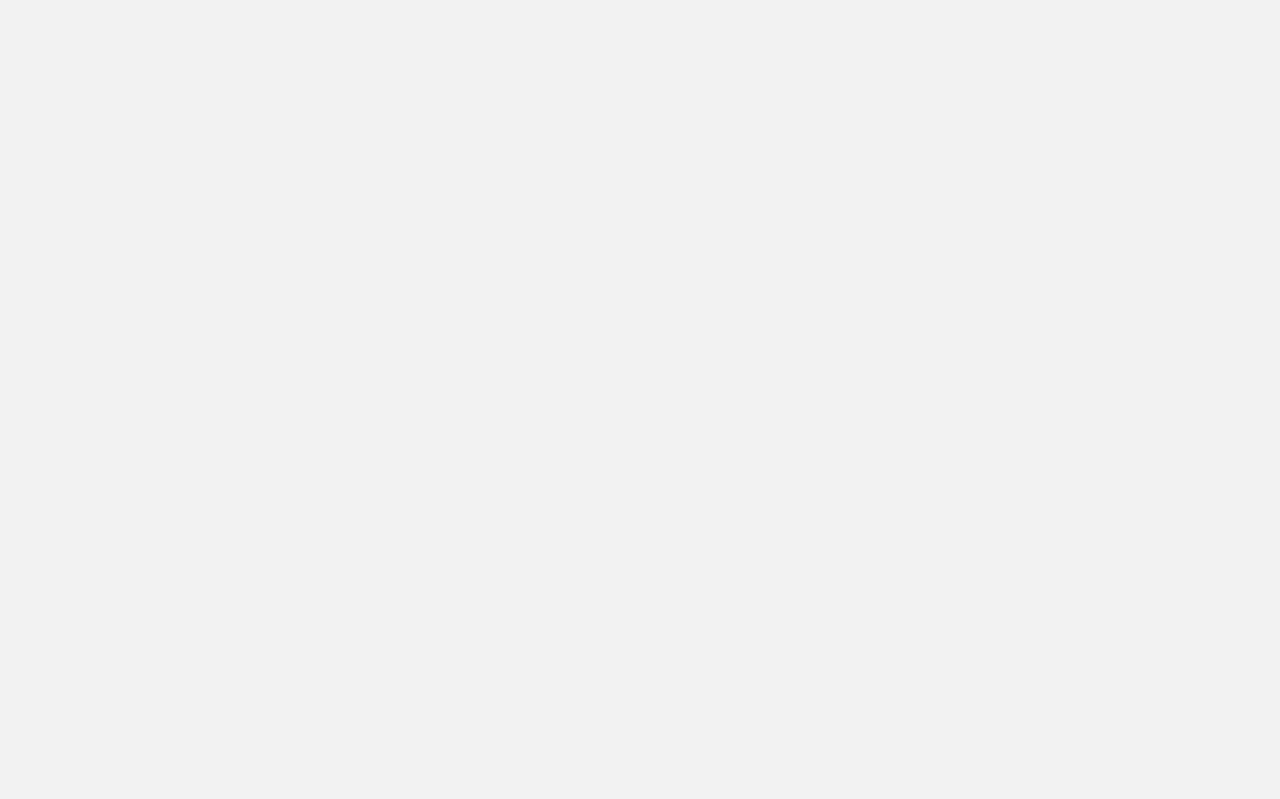
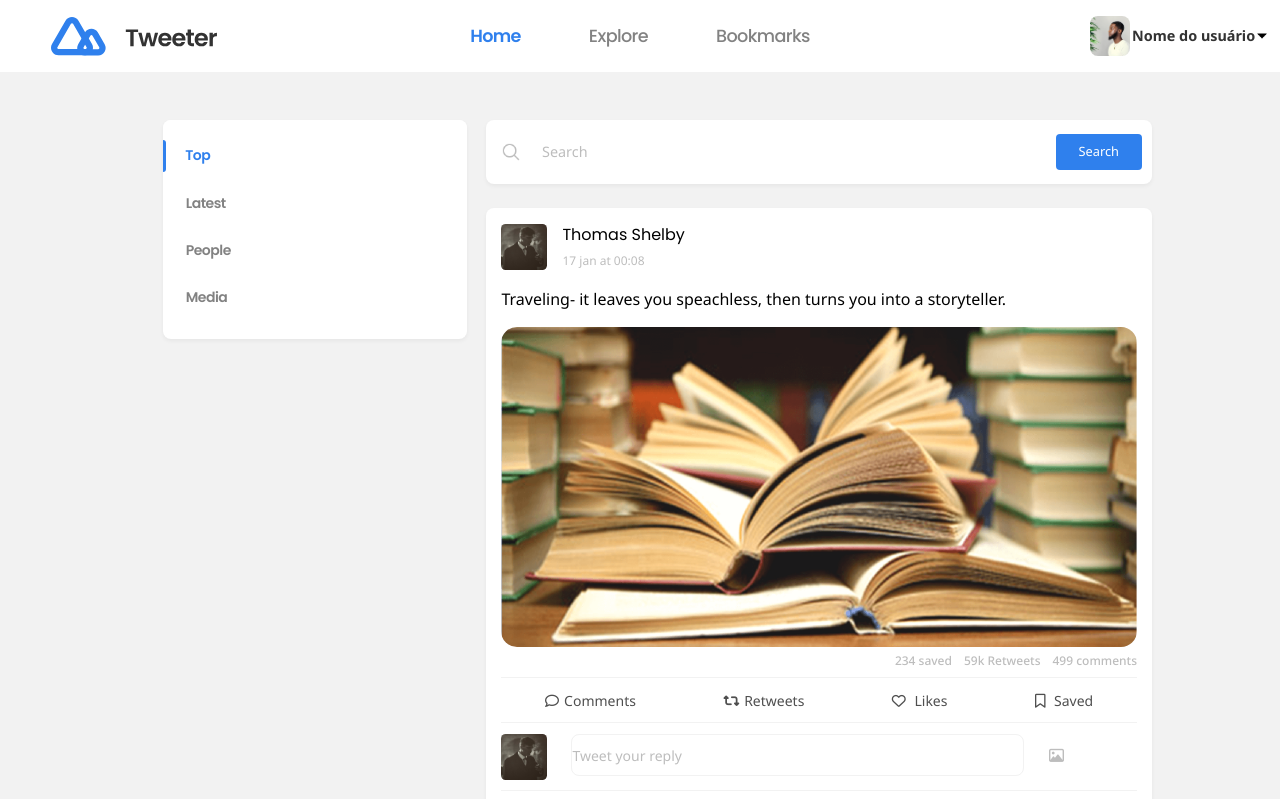
Before and after one commit to Sintese-Jr/twitter-clone-frontend, a React (Create React App) app in the folder projetotreinee/: page /explore in a window 1280 px wide. Shown: the top 799 px of the page. Built offline with nearby package versions, Linux system fonts and the light colour scheme.

Commit message:
Adição da página Explore
Código da página, sua estilização e adição de seu caminho às rotas.

```diff
--- a/projetotreinee/src/App.js
+++ b/projetotreinee/src/App.js
@@ -3,13 +3,14 @@ import {Link, Routes, Route} from 'react-router-dom'
 import HomePage from "./pages/Home";
 import PerfilPage from "./pages/Perfil";
 import Bookmarks from "./pages/Bookmarks";
+import Explore from "./pages/Explore";
 
 export default function App() {
     return (
         <Routes>
             <Route path="/" element={<HomePage />}/>
             <Route path="/perfil" element={<PerfilPage />}/>
-            <Route path="/explore"/>
+            <Route path="/explore" element={<Explore />}/>
             <Route path="/bookmarks" element={<Bookmarks />}/>
         </Routes>
     )
--- /dev/null
+++ b/projetotreinee/src/pages/Explore.js
@@ -0,0 +1,30 @@
+import React from "react";
+
+import "../styles/ExplorePage.css"
+
+import Header from '../components/Header/header';
+import Menulateral from '../components/Menulateral/Menulateral';
+import SearchBar from '../components/SearchBar/SearchBar';
+import Tweet from '../components/Tweet/Tweet';
+
+export default function explore (props) {
+    return (
+        <body>
+            <Header />
+            <div className="principalExplore">
+                <Menulateral
+                    primeiro="Top"
+                    segundo="Latest"
+                    terceiro="People"
+                    quarto="Media"
+                />
+                <div className="menuPrincipalExplore">
+                    <SearchBar />
+                    <Tweet />
+                    <Tweet />
+                    <Tweet />
+                </div>
+            </div>
+        </body>
+    );
+}
--- /dev/null
+++ b/projetotreinee/src/styles/ExplorePage.css
@@ -0,0 +1,13 @@
+    .principalExplore {
+        display: grid;
+        grid-template-columns: 1fr 2fr;
+        width: 74.5vw;
+        height: fit-content;
+        gap: 0 1.2rem;
+        margin: auto;
+        margin-top: 6vh;
+    }
+
+    .menuPrincipalExplore > .tweet, .menuPrincipalExplore > .search {
+        margin-bottom: 3vh;
+    }
```
